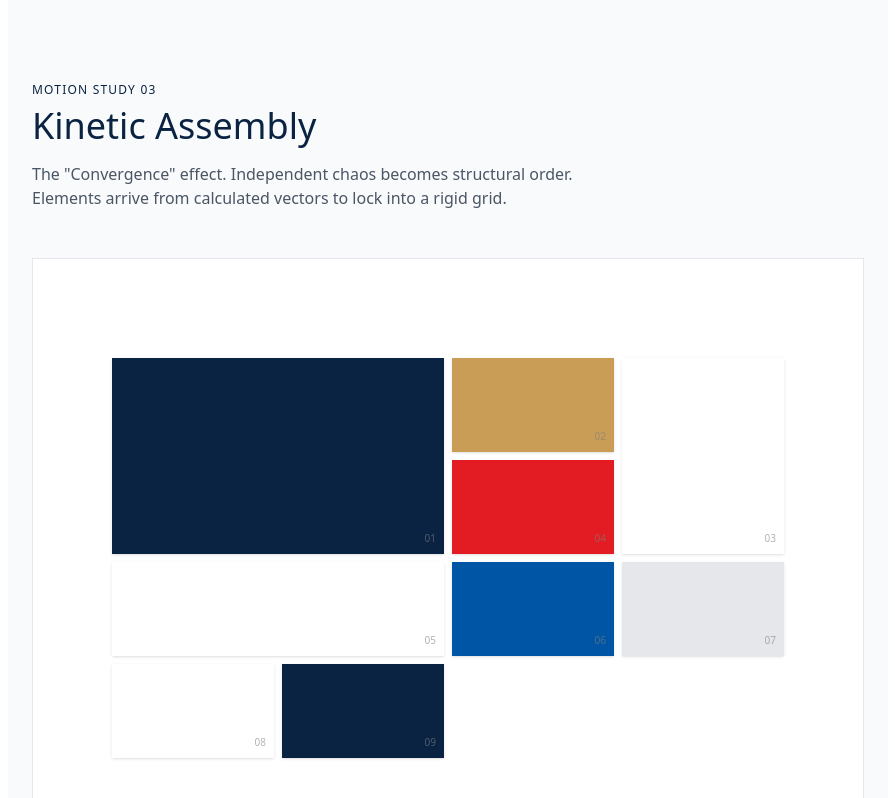
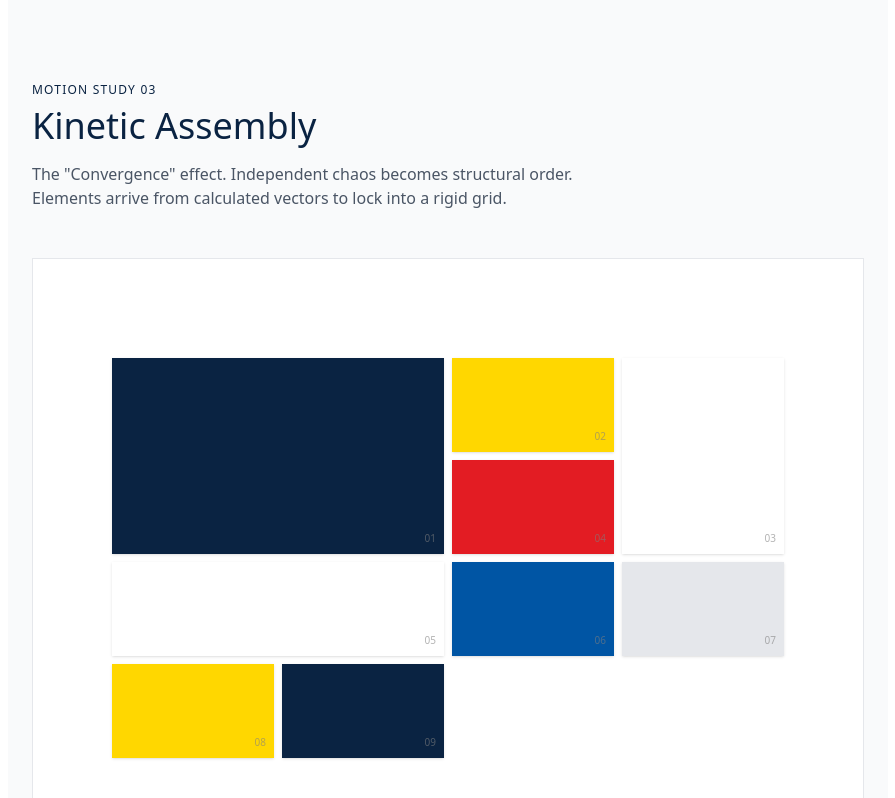
Before and after one commit to binarylawyer/moye-law-redesign, a Next.js app in the folder moye-law-web/: page /admin/design/motion in a window 1280 px wide. Shown: the part 1675-2473 px from the top of the page, without its empty margins (320-1215 px from the left). Built offline with nearby package versions, Linux system fonts and the light colour scheme; no server answers.

Commit message:
feat: Implement KineticMondrianDemo component showcasing kinetic assembly of Mondrian blocks.

```diff
--- a/moye-law-web/src/components/content/KineticMondrianDemo.tsx
+++ b/moye-law-web/src/components/content/KineticMondrianDemo.tsx
@@ -11,13 +11,13 @@ import { motion } from "framer-motion";
 
 const blocks = [
     { id: 1, color: "bg-navy", span: "col-span-2 row-span-2", initial: { x: -100, y: -100, rotate: -5 } }, // Big Navy
-    { id: 2, color: "bg-gold", span: "col-span-1 row-span-1", initial: { x: 0, y: -100, rotate: 10 } },    // Top Gold
+    { id: 2, color: "bg-mondrian-yellow", span: "col-span-1 row-span-1", initial: { x: 0, y: -100, rotate: 10 } }, // Top Gold -> Yellow
     { id: 3, color: "bg-white", span: "col-span-1 row-span-2", initial: { x: 100, y: -50, rotate: -8 } },  // Tall White
     { id: 4, color: "bg-mondrian-red", span: "col-span-1 row-span-1", initial: { x: 50, y: 0, rotate: 15 } }, // Red Accent
     { id: 5, color: "bg-white", span: "col-span-2 row-span-1", initial: { x: -50, y: 50, rotate: -3 } },   // Wide White
     { id: 6, color: "bg-mondrian-blue", span: "col-span-1 row-span-1", initial: { x: 0, y: 100, rotate: 12 } }, // Blue Footer
     { id: 7, color: "bg-gray-200", span: "col-span-1 row-span-1", initial: { x: 100, y: 100, rotate: -10 } }, // Gray Corner
-    { id: 8, color: "bg-white", span: "col-span-1 row-span-1", initial: { x: -100, y: 50, rotate: 6 } }, // Extra White
+    { id: 8, color: "bg-mondrian-yellow", span: "col-span-1 row-span-1", initial: { x: -100, y: 50, rotate: 6 } }, // Extra White -> Yellow
     { id: 9, color: "bg-navy", span: "col-span-1 row-span-1", initial: { x: 50, y: -50, rotate: -15 } },  // Small Navy
 ];
 
@@ -63,17 +63,16 @@ export default function KineticMondrianDemo() {
                                         duration: 1.5
                                     }
                                 }}
-                                viewport={{ once: false, margin: "-100px" }} // Re-animates on scroll
-                            >
-                                <span className="absolute bottom-2 right-2 font-mono text-[10px] opacity-30 mix-blend-difference text-white">
+                                viewport={{ once: true, amount: 0.5 }} // Triggers when 50% visible
+                            ><span className="absolute bottom-2 right-2 font-mono text-[10px] opacity-30 mix-blend-difference text-white">
                                     0{block.id}
                                 </span>
-                            </motion.div>
+                            </motion.div >
                         ))}
-                    </div>
+                    </div >
 
-                </div>
-            </div>
-        </section>
+                </div >
+            </div >
+        </section >
     );
 }
```
